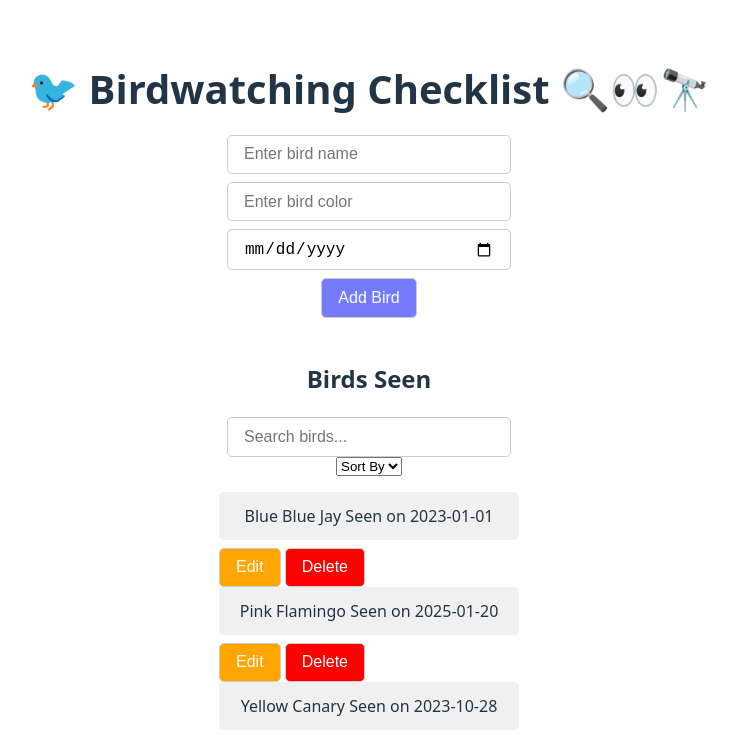
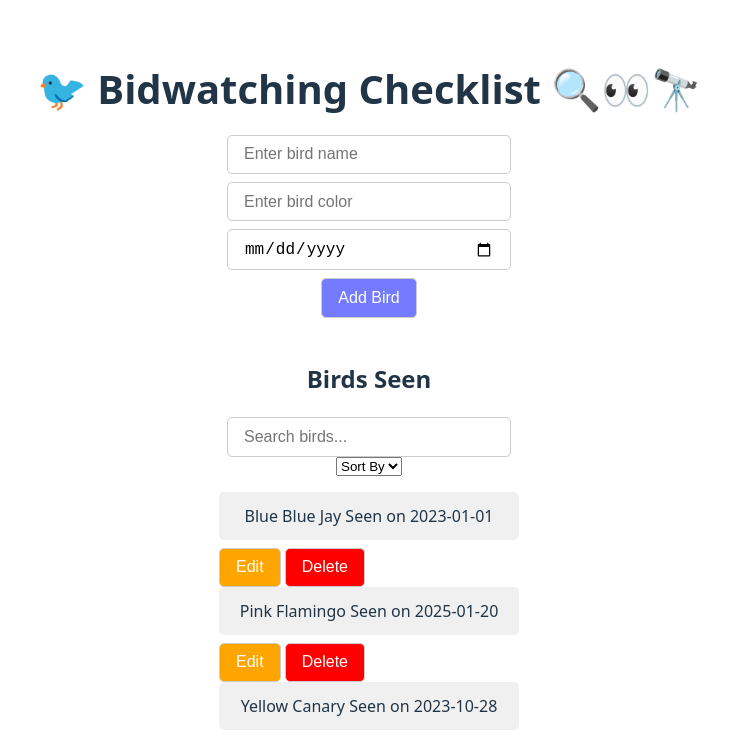
Before and after one commit to josdic1/phase-1-code-challenge-birds, a website built with Vite: page index.html in a window 1280 px wide. Shown: the top 735 px of the page, without its empty margins (271-1007 px from the left). Built offline with nearby package versions, Linux system fonts and the light colour scheme; data requests are answered from the project's data file.

Commit message:
update json

```diff
--- a/index.html
+++ b/index.html
@@ -8,7 +8,7 @@
     <title>🐦 Birdwatching Checklist </title>
   </head>
   <body>
-    <h1> 🐦 Birdwatching Checklist 🔍👀🔭</h1>
+    <h1> 🐦 Bidwatching Checklist 🔍👀🔭</h1>
     <form id="bird-form">
         <input type="text" id="bird-name" placeholder="Enter bird name" required>
         <input type="text" id="bird-color" placeholder="Enter bird color">
```
